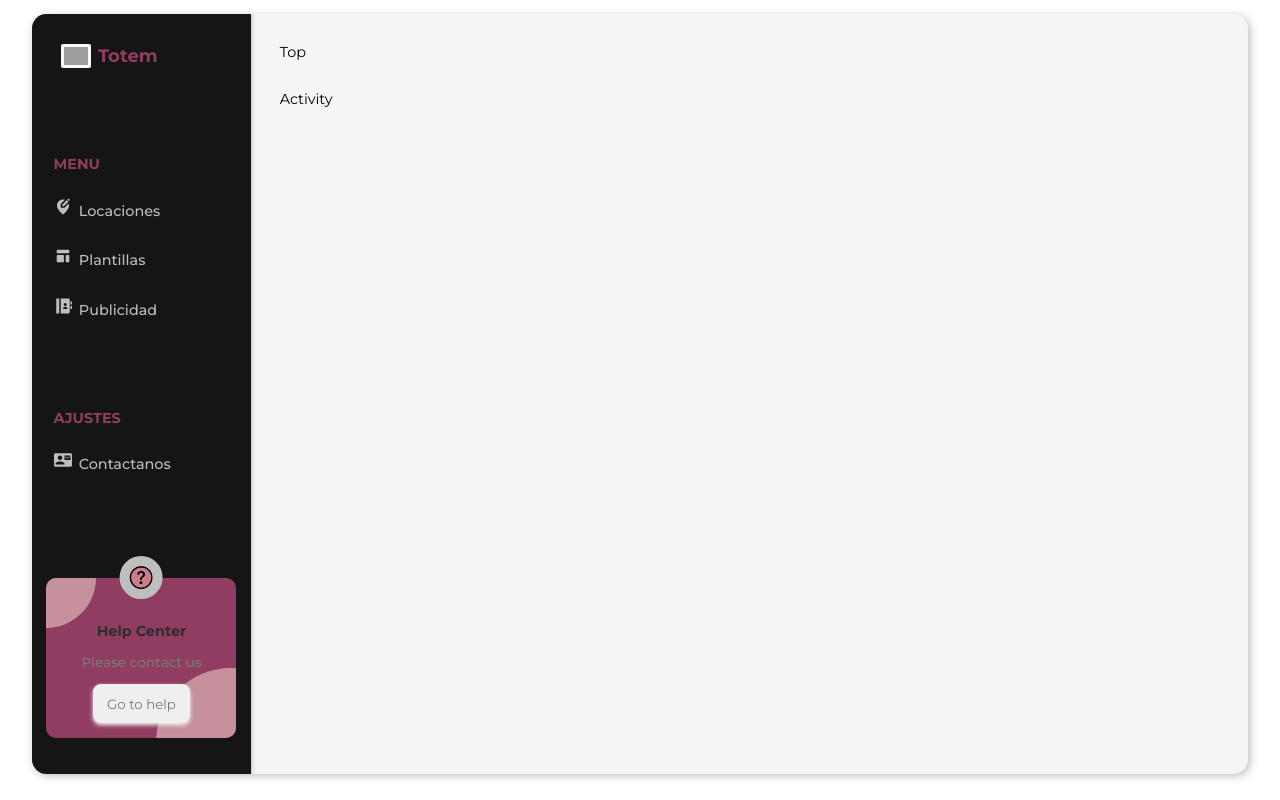
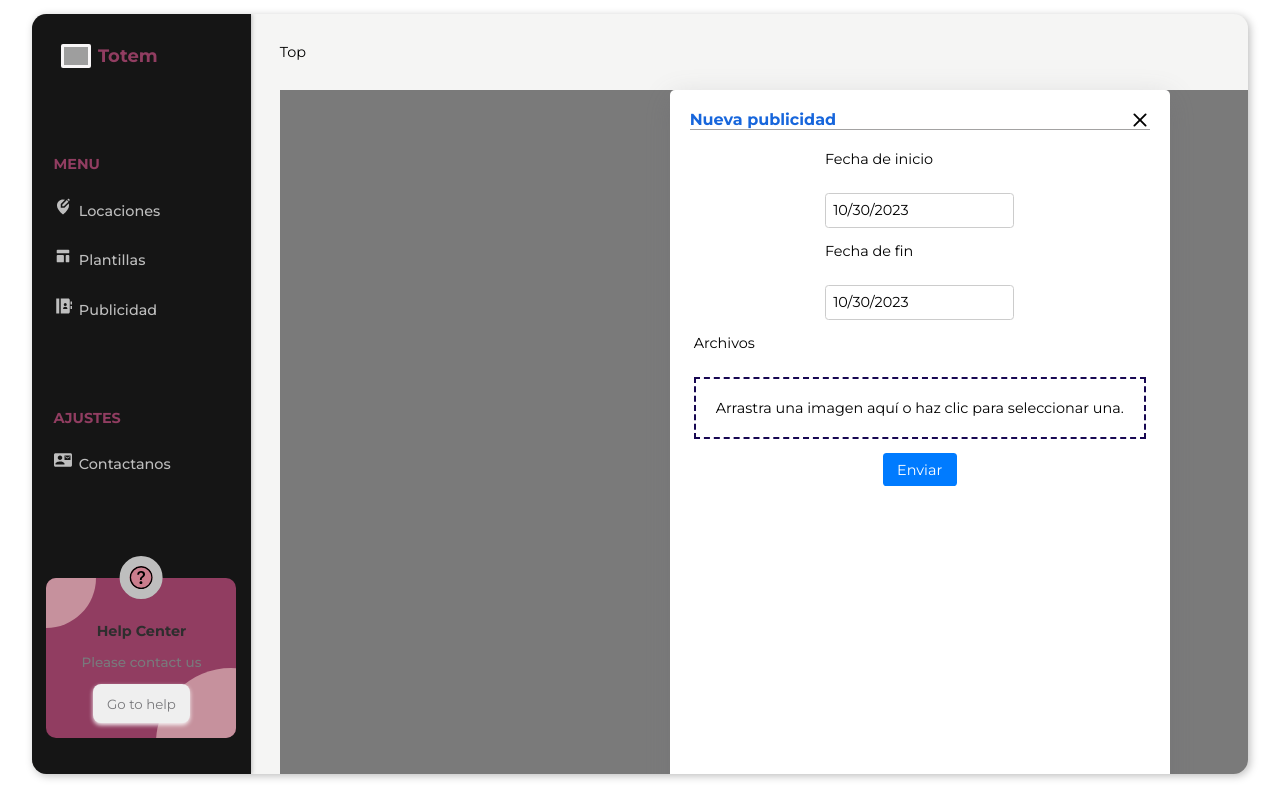
Before and after one commit to Totem-Univalle/Totem, a React (Vite) app: page / in a window 1280 px wide. Built offline with nearby package versions, Linux system fonts and the light colour scheme; grey boxes are pictures that could not be loaded.

Commit message:
Se ha realizado el formulario flotante

```diff
--- a/package.json
+++ b/package.json
@@ -10,8 +10,11 @@
   },
   "dependencies": {
     "react": "^18.2.0",
+    "react-datepicker": "^4.10.0",
     "react-dom": "^18.2.0",
-    "react-icons": "^4.8.0"
+    "react-dropzone": "^14.2.3",
+    "react-icons": "^4.8.0",
+    "styled-components": "^5.3.9"
   },
   "devDependencies": {
     "@types/react": "^18.0.28",
--- /dev/null
+++ b/src/components/Advertising/Adversising_Display.jsx
@@ -0,0 +1,45 @@
+import "./styleCard.css";
+import Advertising from "./Advertising";
+export function AdvertisingDisplay(props) {
+  return (
+    <div class="background">
+      <button class="addButton">Nueva Publicidad</button>
+      <div class="cardDisplay">
+        <Advertising
+          date="20/07/23"
+          src="https://www.univalle.edu/wp-content/uploads/2023/02/in_01.jpg"
+        />
+        <Advertising
+          date="20/07/23"
+          src="https://www.univalle.edu/wp-content/uploads/2023/02/in_01.jpg"
+        />
+        <Advertising
+          date="20/07/23"
+          src="https://www.univalle.edu/wp-content/uploads/2023/02/in_01.jpg"
+        />
+        <Advertising
+          date="20/07/23"
+          src="https://www.univalle.edu/wp-content/uploads/2023/02/in_01.jpg"
+        />
+        <Advertising
+          date="20/07/23"
+          src="https://www.univalle.edu/wp-content/uploads/2023/02/in_01.jpg"
+        />
+        <Advertising
+          date="20/07/23"
+          src="https://www.univalle.edu/wp-content/uploads/2023/02/in_01.jpg"
+        />
+        <Advertising
+          date="20/07/23"
+          src="https://www.univalle.edu/wp-content/uploads/2023/02/in_01.jpg"
+        />
+        <Advertising
+          date="20/07/23"
+          src="https://www.univalle.edu/wp-content/uploads/2023/02/in_01.jpg"
+        />
+      </div>
+    </div>
+  );
+}
+
+export default AdvertisingDisplay;
--- a/src/components/Advertising/Advertising.jsx
+++ b/src/components/Advertising/Advertising.jsx
@@ -14,3 +14,5 @@ export function Advertising(props) {
       </button>
   </div>;
 }
+
+export default Advertising
--- a/src/components/Advertising/styleCard.css
+++ b/src/components/Advertising/styleCard.css
@@ -1,11 +1,25 @@
 .background {
   background-color: #181c29;
+  border-radius: 20px;
+}
+.addButton{
+  margin: 30px;
+  width: 150px;
+  height: 60px;
+  border-radius: 20px;
+  font-family: Arial;
+  font-weight: bold;
+  color: #181c29;
+  border-color: #a3a2a2;
+  border-style: double;
+  text-align: center;
+  background-color: rgb(54, 230, 0);
 }
 .card {
   margin-left: auto;
   margin-right: auto;
   position: relative;
-  margin-bottom: 50px;
+  margin-bottom: 90px;
   display: block;
 }
 .cardDisplay{
@@ -60,10 +74,11 @@
   display: block;
   position: absolute;
   z-index: 2;
-  margin-left: 58%;
+  margin-top: -40px;
+  margin-left: 85%;
   margin-bottom: 10%;
-  width: 50px;
-  height: 50px;
+  width: 60px;
+  height: 60px;
   border-radius: 50%;
   text-align: center;
   background-color: rgb(121, 32, 32);
--- a/src/components/body_section/activity_section/Activity.jsx
+++ b/src/components/body_section/activity_section/Activity.jsx
@@ -1,9 +1,12 @@
 import React from 'react'
 import './activity.css'
-
+import AdvertisingDisplay from '../../Advertising/Adversising_Display'
+import Modal from '../../form_Advertising/FormAdd'
 const Activity = () => {
   return (
-    <div>Activity</div>
+    <div >
+      <Modal/>
+    </div>
   )
 }
 
--- /dev/null
+++ b/src/components/form_Advertising/Form.jsx
@@ -0,0 +1,103 @@
+import React, { useState, useRef } from "react";
+import DatePicker from "react-datepicker";
+import "react-datepicker/dist/react-datepicker.css";
+import "./formStyle.css";
+
+const Form = () => {
+  const [startDate, setStartDate] = useState(new Date());
+  const [endDate, setEndDate] = useState(new Date());
+  const [files, setFiles] = useState([]);
+  const [imagePreview, setImagePreview] = useState(null);
+  const dropzoneRef = useRef();
+  const inputRef = useRef(null);
+
+  const onDrop = (acceptedFiles) => {
+    setFiles(acceptedFiles);
+  };
+
+  function handleDropzoneClick() {
+    // Abre el explorador de archivos cuando el usuario hace clic en el dropzone
+    inputRef.current.click();
+  }
+
+  function handleImageUpload(event) {
+    const file = event.target.files[0];
+    const reader = new FileReader();
+
+    reader.onloadend = () => {
+      setImagePreview(reader.result);
+    };
+
+    reader.readAsDataURL(file);
+  }
+
+  function handleDropzoneHover(event) {
+    event.preventDefault();
+    dropzoneRef.current.style.cursor = "pointer";
+  }
+  function handleDropzoneHoverOut(event) {
+    event.preventDefault();
+    dropzoneRef.current.style.cursor = "initial";
+  }
+
+  return (
+    <div className="form-container">
+      <div className="form-group">
+        <label>Fecha de inicio</label>
+        <br />
+        <DatePicker
+          selected={startDate}
+          onChange={(date) => setStartDate(date)}
+        />
+      </div>
+
+      <div className="form-group">
+        <label>Fecha de fin</label>
+        <br />
+        <DatePicker selected={endDate} onChange={(date) => setEndDate(date)} />
+      </div>
+
+      <div className="form-group">
+        <label>Archivos</label>
+        <br />
+        <div
+          className="dropzone"
+          ref={dropzoneRef}
+          onClick={handleDropzoneClick}
+          onDrop={handleImageUpload}
+          onDragOver={handleDropzoneHover}
+          onDragLeave={handleDropzoneHoverOut}
+        >
+          <input
+            type="file"
+            accept="image/*"
+            onChange={handleImageUpload}
+            ref={inputRef}
+            style={{ display: "none" }}
+          />
+          {imagePreview ? (
+            <img
+              src={imagePreview}
+              alt="Preview"
+              style={{ width: "250px", height: "400px" }}
+            />
+          ) : (
+            <p>Arrastra una imagen aquí o haz clic para seleccionar una.</p>
+          )}
+        </div>
+
+        <ul>
+          {files.map((file) => (
+            <li key={file.name}>
+              {file.name} - {file.size} bytes
+            </li>
+          ))}
+        </ul>
+      </div>
+
+      <button type="submit">Enviar</button>
+    </div>
+  );
+};
+
+export default Form;
--- /dev/null
+++ b/src/components/form_Advertising/FormAdd.jsx
@@ -0,0 +1,93 @@
+import React from "react";
+import styled from "styled-components";
+import Form from "./Form";
+export function Modal(props) {
+  return (
+    <>
+      <Overlay>
+        <ModalContainer>
+          <ModalHead>
+            <h3>Nueva publicidad</h3>
+          </ModalHead>
+          <CloseButton>
+            <svg
+              xmlns="http://www.w3.org/2000/svg"
+              width="16"
+              height="16"
+              fill="currentColor"
+              class="bi bi-x"
+              viewBox="0 0 16 16"
+            >
+              <path d="M4.646 4.646a.5.5 0 0 1 .708 0L8 7.293l2.646-2.647a.5.5 0 0 1 .708.708L8.707 8l2.647 2.646a.5.5 0 0 1-.708.708L8 8.707l-2.646 2.647a.5.5 0 0 1-.708-.708L7.293 8 4.646 5.354a.5.5 0 0 1 0-.708z" />
+            </svg>
+          </CloseButton>
+          <Form></Form>
+        </ModalContainer>
+      </Overlay>
+    </>
+  );
+}
+
+export default Modal;
+
+const Overlay = styled.div`
+  width: 100vw;
+  height: 100vh;
+  top: 0;
+  left: 0;
+  background: rgba(0, 0, 0, 0.5);
+
+  display: flex;
+  align-items: center;
+  padding: 40px;
+  justify-content: center;
+`;
+
+const ModalContainer = styled.div`
+  width: 500px;
+  height: 800px;
+  background: #ffff;
+  position: relative;
+  border-radius: 5px;
+  box-shadow: rgba(100, 100, 111, 0.2) 0px 7px 29px 0px;
+  padding: 20px;
+`;
+
+const ModalHead = styled.div`
+  display: flex;
+  align-items: center;
+  justify-content: space-between;
+  margin-bottom: 20px;
+  paddingf-botton: 20px;
+  border-bottom: 1px solid #a3a2a2;
+
+  h3 {
+    font-weight: 700;
+    font-size: 16px;
+    color: #1766dc;
+  }
+`;
+
+const CloseButton = styled.div`
+    position: absolute;
+    top: 15px;
+    right: 15px;
+
+    width: 30px;
+    height: 30px;
+    border:none;
+    background: none;
+    cursor: pointer;
+    transition: .3s ease all;
+    border-radius: 5px;
+    color: #1766DC
+
+    &:hover {
+        background: #f2f2f2;
+    }
+
+    svg {
+        width: 100%;
+        height: 100%;
+    }
+`;
--- /dev/null
+++ b/src/components/form_Advertising/formStyle.css
@@ -0,0 +1,37 @@
+.form-container {
+    display: flex;
+    flex-direction: column;
+    align-items: center;
+  }
+
+  .dropzone {
+    border: 2px dashed #170752;
+    padding: 20px;
+  }
+
+  .form-group {
+    margin-bottom: 1rem;
+  }
+
+  label {
+    display: block;
+    margin-bottom: 0.5rem;
+  }
+
+  input[type="text"],
+  input[type="email"] {
+    width: 100%;
+    padding: 0.5rem;
+    font-size: 1rem;
+    border-radius: 0.25rem;
+    border: 1px solid #ccc;
+  }
+
+  button[type="submit"] {
+    background-color: #007bff;
+    color: #fff;
+    padding: 0.5rem 1rem;
+    font-size: 1rem;
+    border-radius: 0.25rem;
+    border: none;
+  }
```
Also changed, not shown: 1 other file (tests, documents, lock files or other folders).
